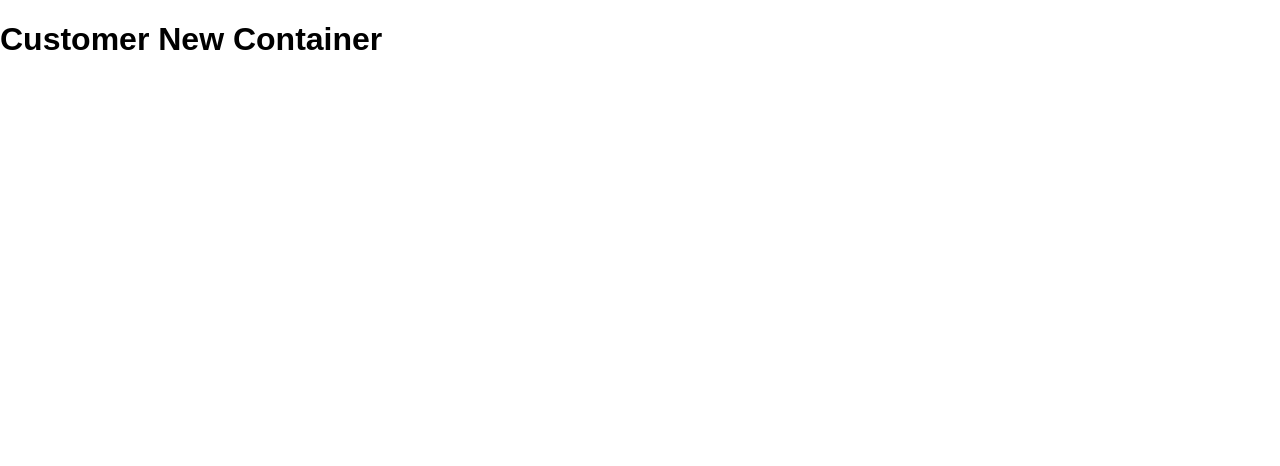
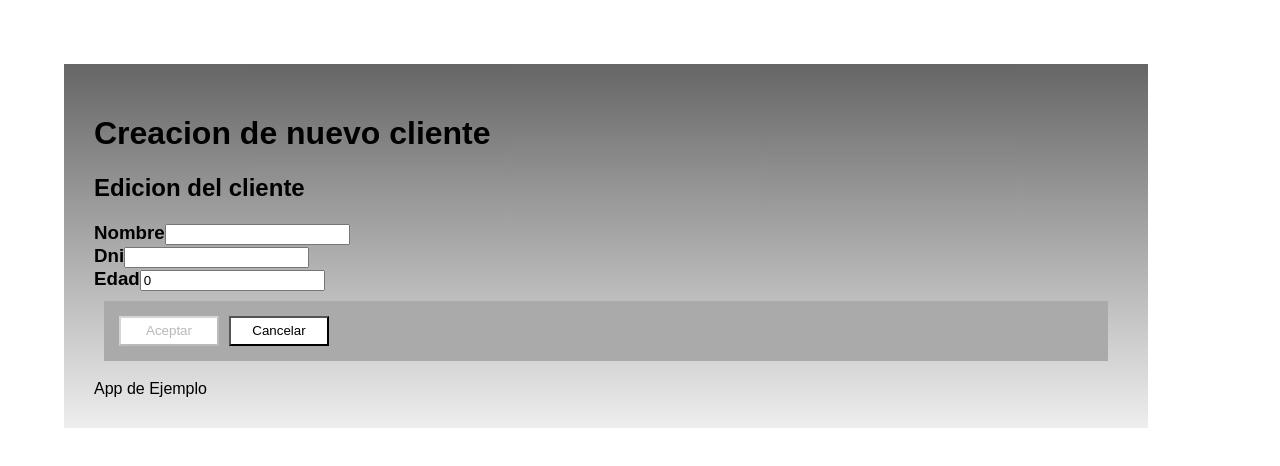
Before and after one commit to fogarcia93/customers-app, a React (Create React App) app: page /customers/new in a window 1280 px wide. Shown: the top 466 px of the page. Built offline with nearby package versions, Linux system fonts and the light colour scheme.

Commit message:
video 209

```diff
--- a/db.json
+++ b/db.json
@@ -3,7 +3,7 @@
     {
       "id": "1234",
       "dni": "1234",
-      "name": "FREDY",
+      "name": "CARLO",
       "age": 327
     },
     {
--- a/src/App.js
+++ b/src/App.js
@@ -4,7 +4,7 @@
 import HomeContainer from "./containers/HomeContainer";
 import CustomersContainer from "./containers/CustomersContainer";
 import CustomerContainer from './containers/CustomerContainer';
-
+import NewCustomerContainer from './containers/NewCustomerContainer';
 class App extends Component {
   renderHome = () => <h1>Home</h1>;
 
@@ -21,7 +21,7 @@
           <Route exact path="/" component={HomeContainer} ></Route>
           <Route exact path="/customers" component={CustomersContainer} ></Route>
           <Switch>
-              <Route  path="/customers/new" component={this.renderCustomerNewContainer} ></Route>
+              <Route  path="/customers/new" component={NewCustomerContainer} ></Route>
               <Route  path="/customers/:dni" render={props => <CustomerContainer dni={props.match.params.dni} />} ></Route>
           </Switch>
         </div>
--- a/src/components/CustomerEdit.js
+++ b/src/components/CustomerEdit.js
@@ -3,6 +3,8 @@
 import { reduxForm, Field } from "redux-form";
 import { setPropsAsInitial } from "./../helpers/setPropsAsInitial";
 import CustomersActions from "./../components/CustomersActions";
+import { Prompt } from 'react-router-dom';
+
 
 // const isRequired = value => !value && "Este Campo es Requerido";
 
@@ -36,9 +38,9 @@
 const toLower = value => value && value.toLowerCase();
 
 const onlyGrow = (value, previousValue, values) =>
-  value && previousValue && (value > previousValue ? value : previousValue);
+  value && (!previousValue ? value : (value > previousValue ? value : previousValue));
 
-const CustomerEdit = ({ name, dni, age, handleSubmit, submitting, onBack }) => {
+const CustomerEdit = ({ name, dni, age, handleSubmit, submitting, onBack, pristine, submitSucceeded }) => {
   return (
     <div>
       <h2>Edicion del cliente</h2>
@@ -64,11 +66,15 @@
             normalize={onlyGrow}
           />
           <CustomersActions>
-            <button type="submit" disabled={submitting}>
+            <button type="submit" disabled={pristine || submitting}>
               Aceptar
             </button>
-            <button onClick={onBack}>Cancelar</button>
+            <button type="button" disabled={submitting} onClick={onBack}>Cancelar</button>
           </CustomersActions>
+          <Prompt
+          when={!pristine && !submitSucceeded }
+          message="Se perderan los datos si continua"
+          ></Prompt>
         </form>
       </h3>
     </div>
--- /dev/null
+++ b/src/containers/NewCustomerContainer.js
@@ -0,0 +1,50 @@
+import React, { Component } from 'react';
+import PropTypes from 'prop-types';
+import AppFrame from './../components/AppFrame';
+import CustomerEdit from './../components/CustomerEdit';
+import { connect } from 'react-redux';
+import { withRouter } from 'react-router-dom';
+
+class NewCustomerContainer extends Component {
+
+    handleSubmit = ()=>{
+
+    }
+
+    handleSubmitSuccess = () =>{
+
+    }
+
+    handleOnBack = ()=>{
+        this.props.history.goBack();
+    }
+
+    renderBody = () =>{
+        const newCustomer ={
+            "id": "",
+            "dni":"",
+            "name":"",
+            "age": 0
+        }
+
+        return <CustomerEdit {...newCustomer} onSubmit={this.handleSubmit}
+                             onSubmitSuccess={this.handleSubmitSuccess}
+                             onBack={this.handleOnBack}
+                             />
+    }
+    render() {
+        return (
+            <div>
+                <AppFrame header={`Creacion de nuevo cliente`}
+                body={this.renderBody()}
+                ></AppFrame>
+            </div>
+        );
+    }
+}
+
+NewCustomerContainer.propTypes = {
+
+};
+
+export default withRouter(connect(null, null)(NewCustomerContainer));
```
